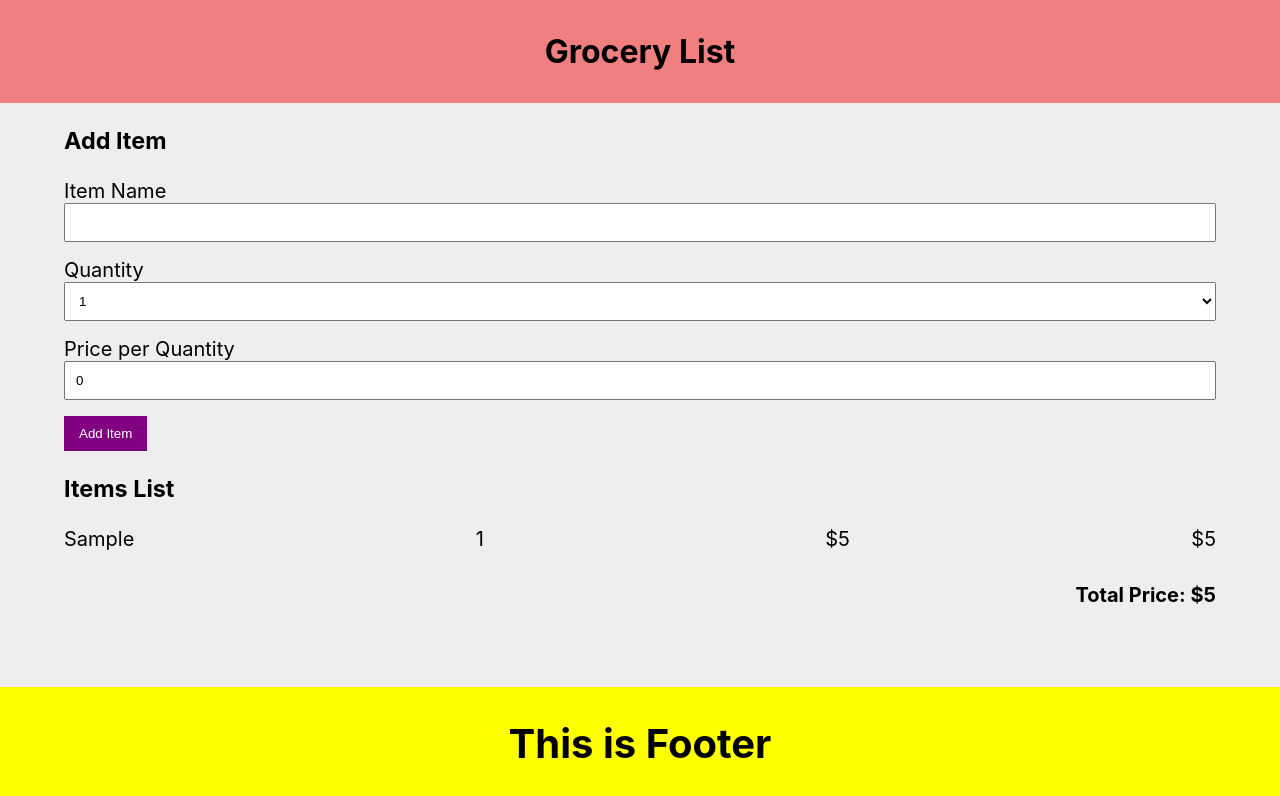
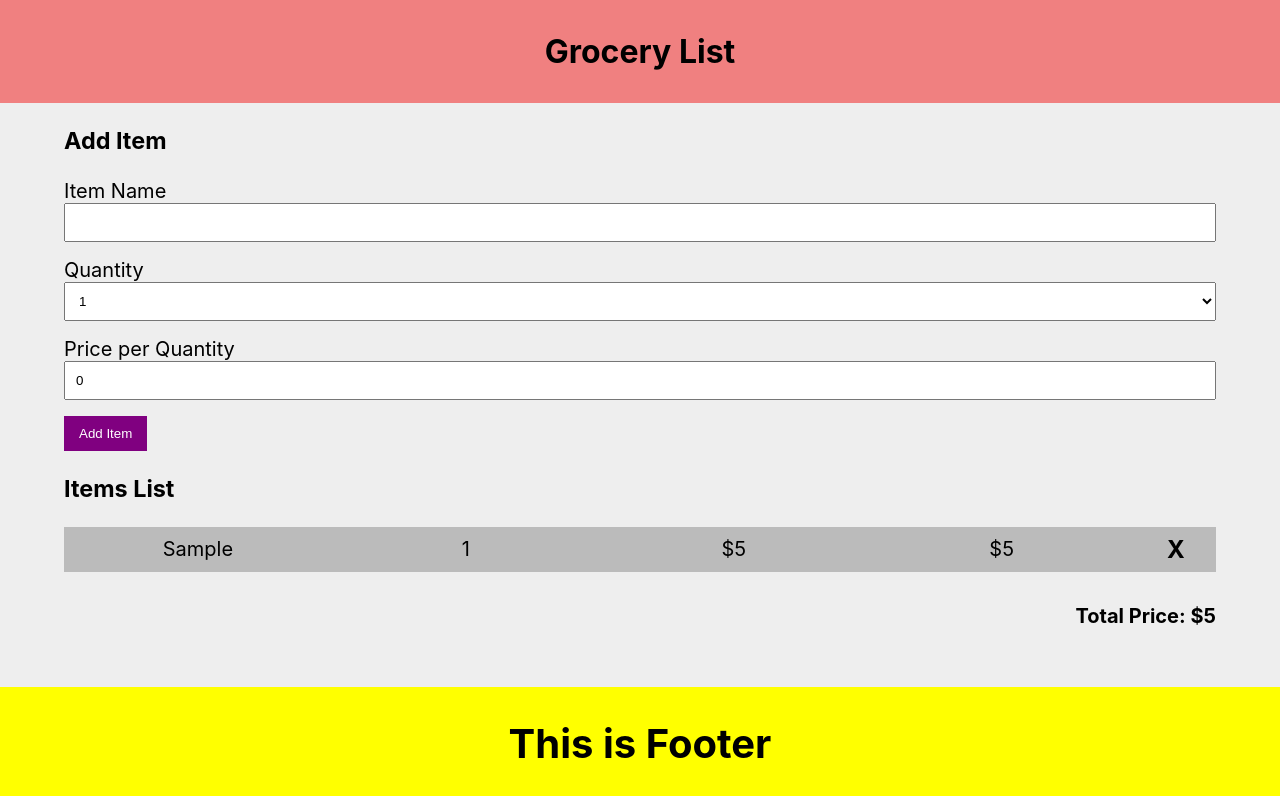
Before and after one commit to wildmakaka/React-18-Course, a React (Create React App) app in the folder apps/04-grocery-list/: page / in a window 1280 px wide. Both pictures are taken after typing "Sample", "5" into the empty fields and a click on the button "Add Item". Shown: the top 796 px of the page. Built offline with nearby package versions, Linux system fonts and the light colour scheme; the HTML template or start-up script is replaced by a standard one.

Commit message:
28. Deleting the single item from the items list by Lifting state up

```diff
--- a/apps/04-grocery-list/src/components/App.css
+++ b/apps/04-grocery-list/src/components/App.css
@@ -60,6 +60,23 @@ body {
   align-items: center;
 }
 
+.item > div {
+  flex: 1;
+  text-align: center;
+  margin: 0.5rem 0;
+}
+
+.item:nth-child(even) {
+  background-color: #bbb;
+}
+
+.item .close {
+  flex: 0.3;
+  font-size: 1.5rem;
+  font-weight: bold;
+  cursor: pointer;
+}
+
 .total {
   text-align: end;
   margin: 2rem 0;
--- a/apps/04-grocery-list/src/components/App.js
+++ b/apps/04-grocery-list/src/components/App.js
@@ -12,12 +12,18 @@ function App() {
     setItems((items) => [...items, item]);
   }
 
+  function deleteItem(id) {
+    setItems((items) => {
+      return items.filter((item) => item.id !== id);
+    });
+  }
+
   return (
     <>
       <Header />
       <div className="container">
         <AddItem addItem={addItem} />
-        <ItemsList items={items} />
+        <ItemsList items={items} deleteItem={deleteItem} />
       </div>
       <Footer />
     </>
--- a/apps/04-grocery-list/src/components/ItemsList.js
+++ b/apps/04-grocery-list/src/components/ItemsList.js
@@ -1,8 +1,6 @@
 import SingleItem from './SingleItem';
 
-export default function ItemsList({ items }) {
-  // const [totalPrice, setTotalPrice] = useState(0);
-
+export default function ItemsList({ items, deleteItem }) {
   const totalPrice = items.reduce((acc, item) => {
     return (acc = acc + item.price * item.quantity);
   }, 0);
@@ -13,7 +11,7 @@ export default function ItemsList({ items }) {
     <div>
       <h3>Items List</h3>
       {items.map((item) => (
-        <SingleItem item={item} key={item.id} />
+        <SingleItem item={item} key={item.id} deleteItem={deleteItem} />
       ))}
 
       <div className="total">Total Price: ${totalPrice}</div>
--- a/apps/04-grocery-list/src/components/SingleItem.js
+++ b/apps/04-grocery-list/src/components/SingleItem.js
@@ -1,10 +1,13 @@
-export default function SingleItem({ item }) {
+export default function SingleItem({ item, deleteItem }) {
   return (
     <div className="item">
       <div>{item.name}</div>
       <div>{item.quantity}</div>
       <div>${item.price}</div>
       <div>${item.price * item.quantity}</div>
+      <div className="close" onClick={() => deleteItem(item.id)}>
+        X
+      </div>
     </div>
   );
 }
```
Also changed, not shown: 1 other file (tests, documents, lock files or other folders).
